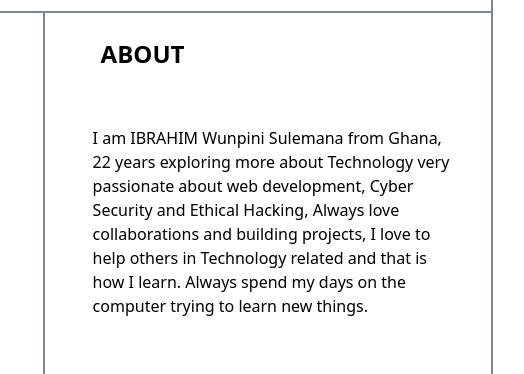
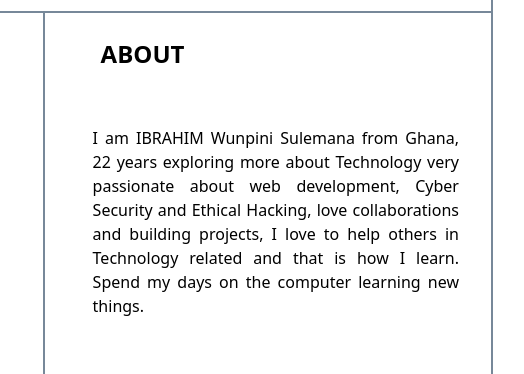
Before and after one commit to RealIB1/resume, a plain HTML site: page index.html in a window 1280 px wide. Shown: the part 395-769 px from the top of the page, 537-1061 px from the left. Drawn offline with Linux system fonts and the light colour scheme.

Commit message:
modified:   index.html 	modified:   style.css

```diff
--- a/index.html
+++ b/index.html
@@ -68,7 +68,7 @@
             <section>
                 <h2 class="about">ABOUT</h2>
 
-                <p class="description">I am IBRAHIM Wunpini Sulemana from Ghana, 22 years exploring more about Technology very passionate about web development, Cyber Security and Ethical Hacking, Always love collaborations and building projects, I love to help others in Technology related and that is how I learn. Always spend my days on the computer trying to learn new things.</p>
+                <p class="description">I am IBRAHIM Wunpini Sulemana from Ghana, 22 years exploring more about Technology very passionate about web development, Cyber Security and Ethical Hacking, love collaborations and building projects, I love to help others in Technology related and that is how I learn. Spend my days on the computer learning new things.</p>
             </section>
 
             <section>
--- a/style.css
+++ b/style.css
@@ -178,6 +178,7 @@ p {
 .description {
   line-height: 1.5;
   padding: 1rem;
+  text-align: justify;
 }
 
 .experience {
```
